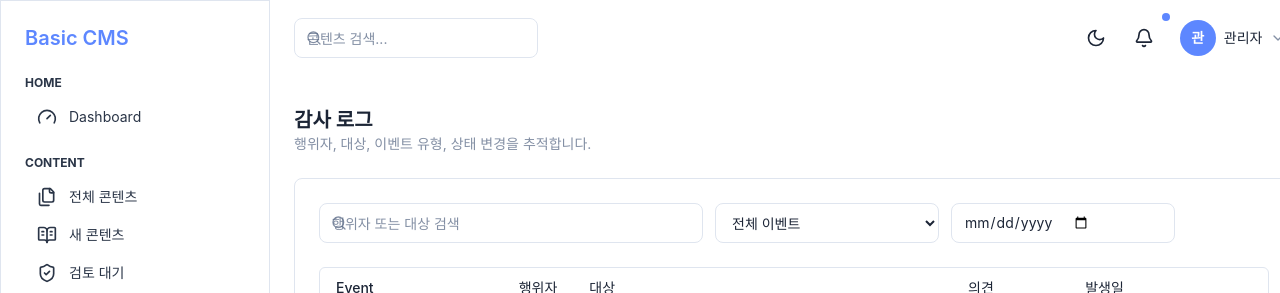
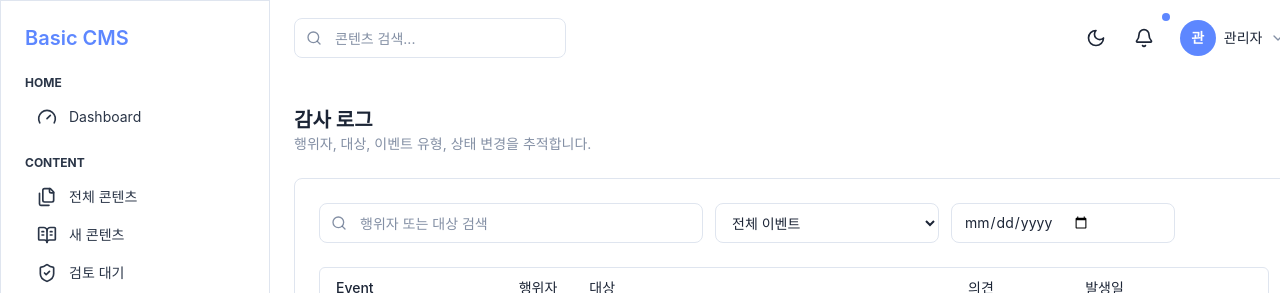
Before and after one commit to MinHeeJ/cms-newtest, a React (Vite) app in the folder frontend/: page /audit in a window 1280 px wide. Shown: the top 293 px of the page. Built offline with nearby package versions, Linux system fonts and the light colour scheme.

Commit message:
CMS-105: Jira CMS-105: Scope Agent IF-04a handoff를 기준으로 코드 변경을 수행하세요.

```diff
--- a/frontend/src/components/layout/AppShell.tsx
+++ b/frontend/src/components/layout/AppShell.tsx
@@ -80,7 +80,7 @@ export function AppShell({ children }: { children: ReactNode }) {
               <div className="hidden items-center gap-2 xl:flex">
                 <div className="relative">
                   <Search className="absolute left-3 top-1/2 h-4 w-4 -translate-y-1/2 text-muted-foreground" aria-hidden="true" />
-                  <input className="form-control w-96 pl-10" placeholder="콘텐츠 검색..." type="search" />
+                  <input className="form-control form-control-with-leading-icon w-96" placeholder="콘텐츠 검색..." type="search" />
                 </div>
               </div>
               <NavLink className="block text-base font-semibold text-primary xl:hidden" to="/">
--- a/frontend/src/features/audit/AuditLogPage.tsx
+++ b/frontend/src/features/audit/AuditLogPage.tsx
@@ -14,7 +14,7 @@ export function AuditLogPage() {
         <div className="mb-6 flex flex-wrap items-center gap-3">
           <div className="relative">
             <Search className="absolute left-3 top-1/2 h-4 w-4 -translate-y-1/2 text-muted-foreground" aria-hidden="true" />
-            <input className="form-control min-w-full pl-10 lg:min-w-96" placeholder="행위자 또는 대상 검색" />
+            <input className="form-control form-control-with-leading-icon min-w-full lg:min-w-96" placeholder="행위자 또는 대상 검색" />
           </div>
           <select className="form-control max-w-56"><option>전체 이벤트</option><option>PUBLISH</option><option>PERMISSION_CHANGE</option></select>
           <input className="form-control max-w-56" type="date" />
--- a/frontend/src/features/content/ContentListPage.tsx
+++ b/frontend/src/features/content/ContentListPage.tsx
@@ -46,7 +46,7 @@ export function ContentListPage() {
             <div className="flex flex-wrap items-center gap-2">
               <div className="relative">
                 <Search className="absolute left-3 top-1/2 h-4 w-4 -translate-y-1/2 text-muted-foreground" aria-hidden="true" />
-                <input className="form-control min-w-full pl-10 lg:min-w-96" placeholder="제목, slug, 요약 검색" type="search" value={query} onChange={(event) => setQuery(event.target.value)} />
+                <input className="form-control form-control-with-leading-icon min-w-full lg:min-w-96" placeholder="제목, slug, 요약 검색" type="search" value={query} onChange={(event) => setQuery(event.target.value)} />
               </div>
               <select className="form-control w-44" value={status} onChange={(event) => setStatus(event.target.value as ContentStatus | "ALL")}>
                 {statuses.map((option) => (
--- a/frontend/src/features/media/MediaLibraryPage.tsx
+++ b/frontend/src/features/media/MediaLibraryPage.tsx
@@ -39,7 +39,7 @@ export function MediaLibraryPage() {
         <div className="mb-6 grid grid-cols-1 gap-3 md:grid-cols-3">
           <div className="relative">
             <Search className="absolute left-3 top-1/2 h-4 w-4 -translate-y-1/2 text-muted-foreground" aria-hidden="true" />
-            <input className="form-control pl-10" placeholder="파일명 또는 altText 검색" value={query} onChange={(event) => setQuery(event.target.value)} />
+            <input className="form-control form-control-with-leading-icon" placeholder="파일명 또는 altText 검색" value={query} onChange={(event) => setQuery(event.target.value)} />
           </div>
           <select className="form-control" value={type} onChange={(event) => setType(event.target.value)}>
             <option value="ALL">전체 유형</option>
--- a/frontend/src/styles/global.css
+++ b/frontend/src/styles/global.css
@@ -86,6 +86,10 @@ body {
   @apply flex h-10 w-full rounded-lg border border-ld bg-transparent px-3 py-2 text-sm text-foreground placeholder:text-muted-foreground focus-visible:border-primary focus-visible:outline-0 focus-visible:ring-0 disabled:cursor-not-allowed disabled:opacity-50 dark:border-[#333f55] dark:text-white dark:placeholder:text-white/30;
 }
 
+.form-control-with-leading-icon {
+  @apply pl-10;
+}
+
 .button-base {
   @apply inline-flex h-10 items-center justify-center gap-2 whitespace-nowrap rounded-md px-5 py-2 text-sm font-medium transition-colors focus-visible:outline-none focus-visible:ring-2 focus-visible:ring-primary focus-visible:ring-offset-2 disabled:pointer-events-none disabled:opacity-50 hover:cursor-pointer;
 }
```
Also changed, not shown: 1 other file (tests, documents, lock files or other folders).
